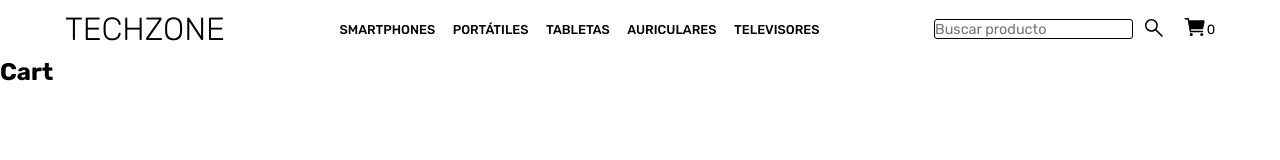
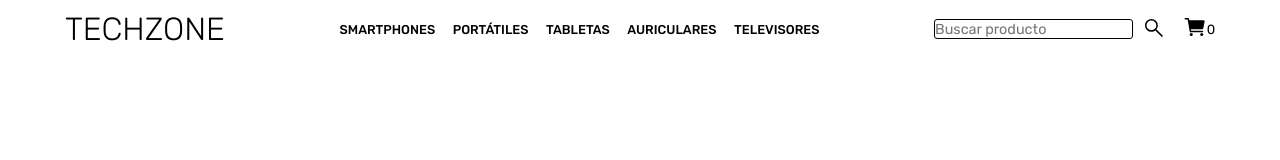
Before and after one commit to eberkruger/PreEntrega2Kruger, a React (Create React App) app: page /cart in a window 1280 px wide. Shown: the top 160 px of the page. Built offline with nearby package versions, Linux system fonts and the light colour scheme.

Commit message:
Creación de CartView

```diff
--- a/src/App.js
+++ b/src/App.js
@@ -2,6 +2,7 @@ import './Styles/styles.scss';
 import Navbar from './Components/Navbar/Navbar';
 import ItemListContainer from './Components/ItemListContainer/ItemListContainer';
 import ItemDetailContainer from './Components/ItemDetailContainer/ItemDetailContainer';
+import CartView from './Components/CartView/CartView';
 import { BrowserRouter, Routes, Route } from 'react-router-dom'
 import { CartProvider } from './Context/CartContext';
 
@@ -18,7 +19,7 @@ const App = () => {
             <Route path='/' element={<ItemListContainer />} />
             <Route path="/category/:categoryId" element={<ItemListContainer />} />
             <Route path='/item/:itemId' element={<ItemDetailContainer />} />
-            <Route path='/cart' element= {<h2>Cart</h2>} />
+            <Route path='/cart' element= {<CartView />} />
             <Route path='/checkout' element={<h2>Checkout</h2>} />
           </Routes>
         </CartProvider>
--- /dev/null
+++ b/src/Components/CartItem/CartItem.js
@@ -0,0 +1,7 @@
+const CartItem = () => {
+    <div className="cartItem">
+
+    </div>
+}
+
+export default CartItem
--- a/src/Components/CartView/CartView.js
+++ b/src/Components/CartView/CartView.js
@@ -1,5 +1,9 @@
+import CartItem from "../CartItem/CartItem"
+
 const CartView = () => {
-
+    <div className="cartView">
+        <CartItem />
+    </div>
 }
 
 export default CartView
```
